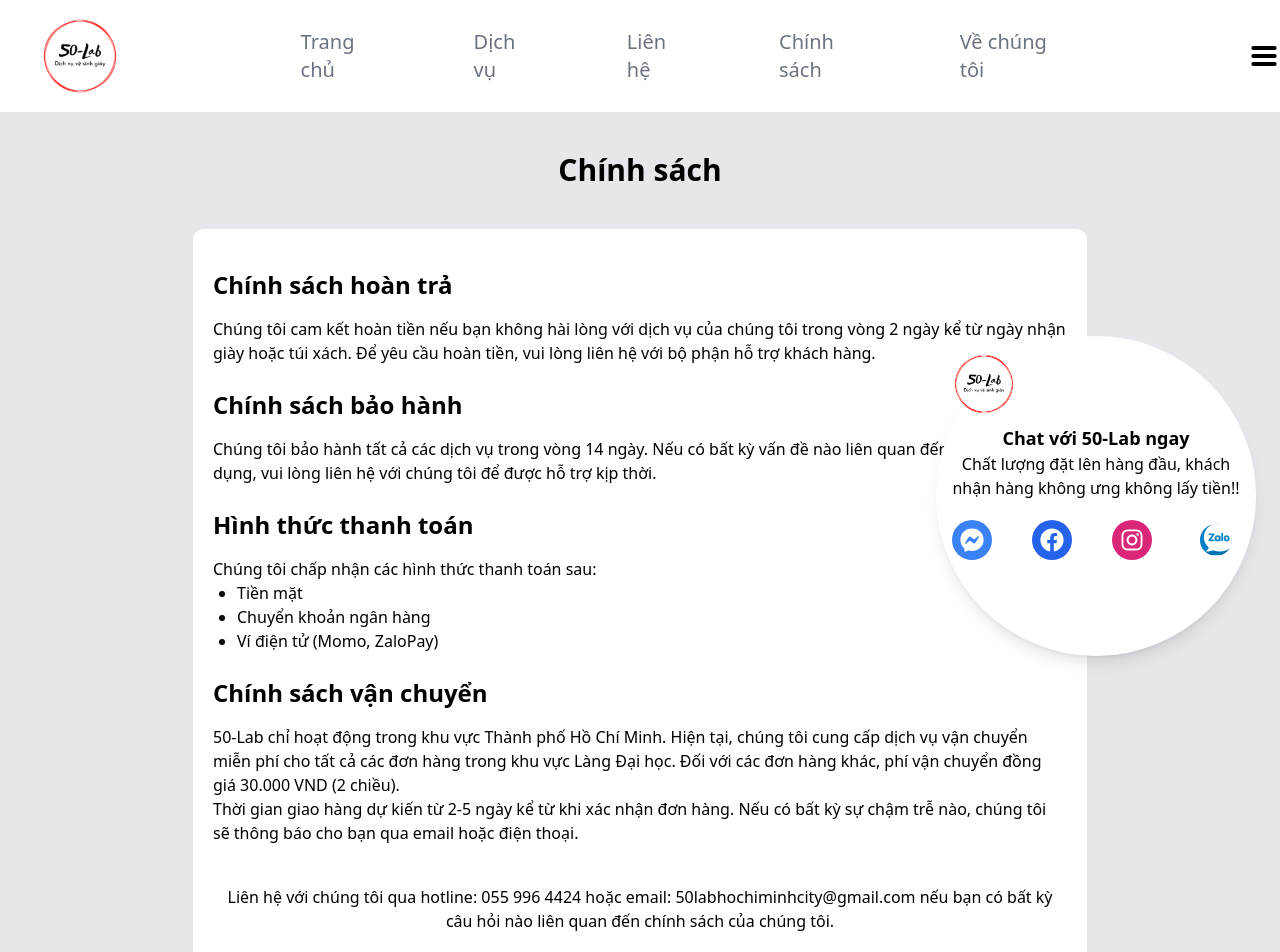
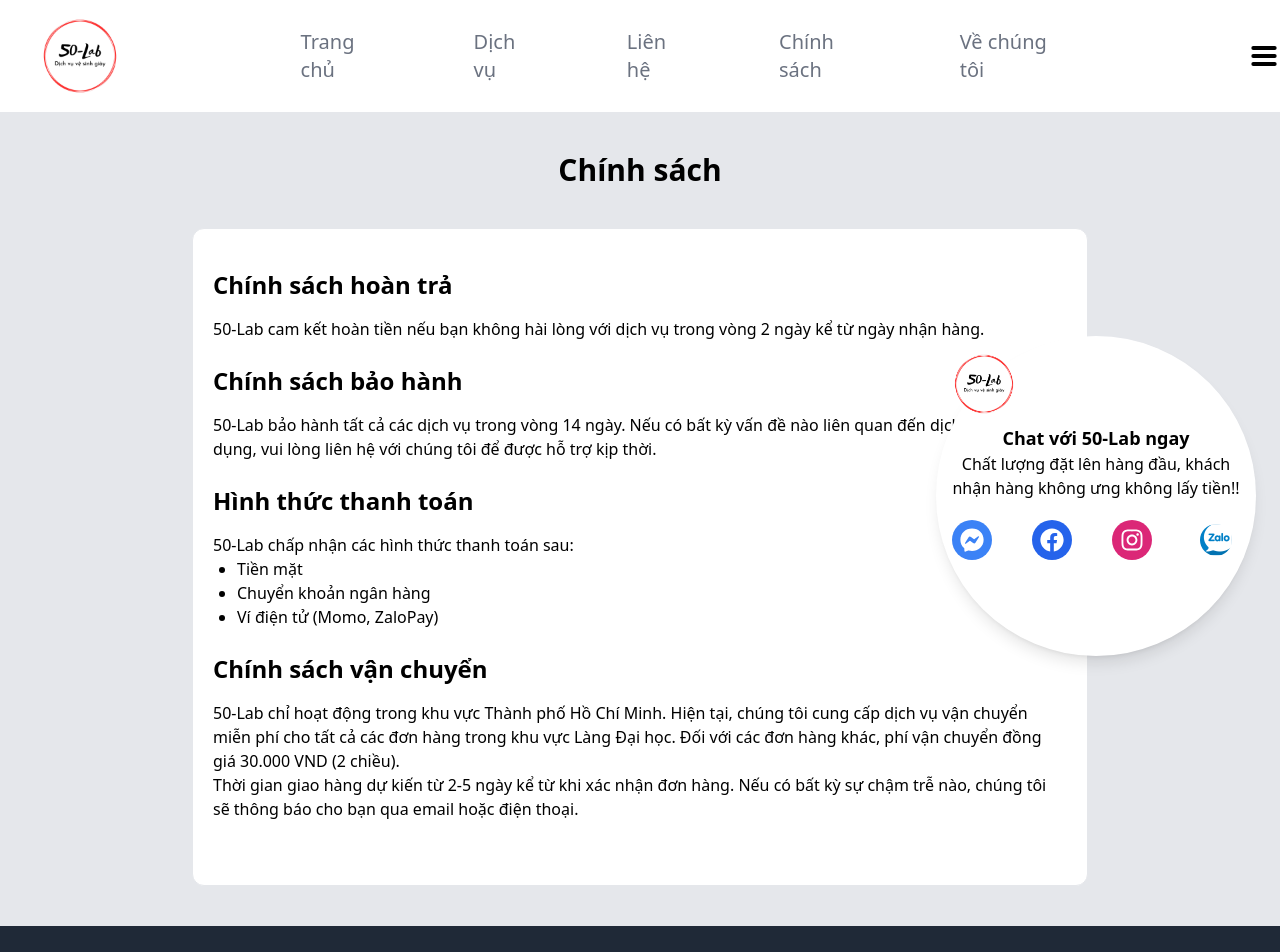
Before and after one commit to Marethy/50lab_cleaner, a React (Vite) app: page /policy in a window 1280 px wide. Shown: the top 952 px of the page. Built offline with nearby package versions, Linux system fonts and the light colour scheme.

Commit message:
tuong feedback

```diff
--- a/package.json
+++ b/package.json
@@ -11,6 +11,7 @@
   },
   "dependencies": {
     "@heroicons/react": "^2.1.5",
+    "@material-tailwind/react": "^2.1.10",
     "@react-icons/all-files": "^4.1.0",
     "emailjs-com": "^3.2.0",
     "ionicons": "^7.4.0",
--- a/src/components/ContactForm.jsx
+++ b/src/components/ContactForm.jsx
@@ -39,7 +39,7 @@
       .then((result) => {
         // Thông báo đặt lịch thành công
         setStatusMessage(
-          "Đặt lịch thành công! Chúng tôi sẽ liên lạc với bạn sớm nhất có thể thông qua gmail và số điện thoại bạn cung cấp."
+          "Đặt lịch thành công! Chúng tôi sẽ liên lạc với bạn sớm nhất có thể thông qua email và số điện thoại bạn cung cấp."
         );
         setFormData({
           name: "",
@@ -73,7 +73,7 @@
             value={formData.name}
             onChange={handleChange}
             className="w-full p-2 border border-gray-300 rounded"
-            placeholder="Name"
+            placeholder="Tên"
             aria-label="Name"
             required
           />
@@ -167,7 +167,7 @@
           className="w-full bg-blue-400 text-black font-bold py-2 rounded-full hover:bg-blue-500 transition duration-300"
           disabled={loading}
         >
-          {loading ? "Sending..." : "Submit"}
+          {loading ? "Đang gửi..." : "Gửi yêu cầu"}
         </button>
         {statusMessage && (
           <div className="mt-4 p-4 bg-green-100 text-green-800 rounded">
--- a/src/components/ServiceCard.jsx
+++ b/src/components/ServiceCard.jsx
@@ -16,6 +16,7 @@
 import { StarIcon } from "@heroicons/react/16/solid";
 import services from "./services"; // Import your services
 import { useNavigate } from "react-router-dom";
+
 
 const Service = ({
   service,
@@ -42,7 +43,7 @@
           />
         </div>
         <div
-          className="text-lg md:text-2xl bg-gray-200 rounded-lg cursor-pointer w-full  text-center hover:bg-gray-400"
+          className="text-lg md:text-2xl  font-bold rounded-lg cursor-pointer w-full  text-center hover:bg-gray-400"
           onClick={() => navigate('/services')}
         >
           {title}
@@ -88,7 +89,7 @@
       </div>
 
       {/* Grid layout for services with 2 columns on larger screens */}
-      <div className="grid grid-cols-1 md:grid-cols-3 gap-12">
+      <div className="grid grid-cols-1 md:grid-cols-3 gap-16 ">
         {/* Service 1: Shoe Cleaning */}
         <Service
           service="service1"
--- a/src/components/ServiceDetail.jsx
+++ b/src/components/ServiceDetail.jsx
@@ -6,7 +6,6 @@
       <h2 className="text-lg font-bold">{name}</h2>
       <p>{serviceInfo}</p>
       <p><strong>Thời gian: </strong>{time}</p>
-      <p><strong>Quy trình: </strong>{procedure}</p>
     </div>
   );
 };
--- a/src/components/services.jsx
+++ b/src/components/services.jsx
@@ -2,7 +2,7 @@
   {
     id: 1,
     name: 'Vệ Sinh Giày - 50.000đ',
-    serviceInfo: 'Dịch vụ vệ sinh cơ bản cho những đôi giày có giá trị dưới 10 triệu đồng, sử dụng dung dịch vệ sinh an toàn cho các loại chất liệu như da, da lộn và vải canvas. Giúp loại bỏ vết bẩn cứng đầu, mang lại vẻ ngoài sạch sẽ và thơm tho cho đôi giày của bạn.',
+    serviceInfo: 'Dịch vụ vệ sinh cơ bản cho những đôi giày có giá trị dưới 10 triệu đồng. Sử dụng dung dịch vệ sinh an toàn cho các loại chất liệu như da, da lộn và vải canvas. Giúp loại bỏ vết bẩn cứng đầu, mang lại vẻ ngoài sạch sẽ và thơm tho cho đôi giày của bạn.',
     time: '2-5 ngày',
     procedure: [
       'Nhận giày',
@@ -14,7 +14,7 @@
   {
     id: 2,
     name: 'Vệ Sinh Giày Cao Cấp - 120.000đ',
-    serviceInfo: 'Dịch vụ vệ sinh dành riêng cho các loại giày cao cấp có giá trị trên 10 triệu đồng, Sử dụng dung dịch vệ sinh đặc biệt để bảo vệ chất liệu cao cấp và giữ nguyên vẻ sang trọng cho giày.',
+    serviceInfo: 'Dịch vụ vệ sinh dành riêng cho các loại giày cao cấp có giá trị trên 10 triệu đồng. Sử dụng dung dịch vệ sinh đặc biệt để bảo vệ chất liệu cao cấp và giữ nguyên vẻ sang trọng cho giày.',
     time: '2-5 ngày',
     procedure: [
       'Nhận giày',
@@ -52,14 +52,14 @@
     id: 5,
     name: 'Sản phẩm khử mùi - 49.000đ',
     serviceInfo: 'Là sản phẩm xịt khử mùi chuyên dụng, giải pháp hiệu quả để loại bỏ hoàn toàn mùi hôi mà không ảnh hưởng đến chất liệu.',
-    time: '',
+    time: '[15 phút] - Xịt đều bên trong giày và để khô tự nhiên 15 phút để đạt hiệu quả tốt nhất.',
     procedure: [],
   },
   {
     id: 6,
     name: 'Ưu Tiên 24h - 25.000đ',
     serviceInfo: 'Dịch vụ ưu tiên dành cho khách hàng cần gấp. Chúng tôi cam kết hoàn thành vệ sinh và bảo dưỡng giày, túi xách và ví trong vòng 24 giờ.',
-    time: '24 giờ',
+    time: '[24 giờ]',
     procedure: [
       'Nhận sản phẩm',
       'Đánh giá và thực hiện nhanh chóng toàn bộ quy trình vệ sinh hoặc bảo dưỡng',
--- a/src/pages/PolicyPage.jsx
+++ b/src/pages/PolicyPage.jsx
@@ -3,30 +3,29 @@
 const PolicyPage = () => {
   return (
     <div className="bg-gray-200 py-10 flex flex-col items-center gap-10">
-              <h1 className="text-3xl font-bold text-center">Chính sách</h1>
+      <h1 className="text-3xl font-bold text-center">Chính sách</h1>
 
       <div className="max-w-4xl mx-auto bg-white border text-black px-5 py-10 rounded-xl ">
-
         <section className="mb-6">
           <h2 className="text-2xl font-semibold mb-4">Chính sách hoàn trả</h2>
           <p>
-            Chúng tôi cam kết hoàn tiền nếu bạn không hài lòng với dịch vụ của
-            chúng tôi trong vòng 2 ngày kể từ ngày nhận giày hoặc túi xách. Để yêu
-            cầu hoàn tiền, vui lòng liên hệ với bộ phận hỗ trợ khách hàng.
+            50-Lab cam kết hoàn tiền nếu bạn không hài lòng với dịch vụ trong
+            vòng 2 ngày kể từ ngày nhận hàng.
           </p>
         </section>
 
         <section className="mb-6">
           <h2 className="text-2xl font-semibold mb-4">Chính sách bảo hành</h2>
           <p>
-            Chúng tôi bảo hành tất cả các dịch vụ trong vòng 14 ngày. Nếu có bất kỳ
-            vấn đề nào liên quan đến dịch vụ đã sử dụng, vui lòng liên hệ với chúng tôi để được hỗ trợ kịp thời.
+            50-Lab bảo hành tất cả các dịch vụ trong vòng 14 ngày. Nếu có bất
+            kỳ vấn đề nào liên quan đến dịch vụ đã sử dụng, vui lòng liên hệ với
+            chúng tôi để được hỗ trợ kịp thời.
           </p>
         </section>
 
         <section className="mb-6">
           <h2 className="text-2xl font-semibold mb-4">Hình thức thanh toán</h2>
-          <p>Chúng tôi chấp nhận các hình thức thanh toán sau:</p>
+          <p> 50-Lab chấp nhận các hình thức thanh toán sau:</p>
           <ul className="list-disc pl-6">
             <li>Tiền mặt</li>
             <li>Chuyển khoản ngân hàng</li>
@@ -37,20 +36,18 @@
         <section className="mb-6">
           <h2 className="text-2xl font-semibold mb-4">Chính sách vận chuyển</h2>
           <p>
-            50-Lab chỉ hoạt động trong khu vực Thành phố Hồ Chí Minh. Hiện tại, chúng tôi cung cấp dịch vụ vận chuyển miễn phí cho tất cả các đơn hàng trong khu vực Làng Đại học. Đối với các đơn hàng khác, phí vận chuyển đồng giá 30.000 VND (2 chiều).
+            50-Lab chỉ hoạt động trong khu vực Thành phố Hồ Chí Minh. Hiện tại,
+            chúng tôi cung cấp dịch vụ vận chuyển miễn phí cho tất cả các đơn
+            hàng trong khu vực Làng Đại học. Đối với các đơn hàng khác, phí vận
+            chuyển đồng giá 30.000 VND (2 chiều).
           </p>
           <p>
-            Thời gian giao hàng dự kiến từ 2-5 ngày kể từ khi xác nhận đơn hàng. Nếu có bất kỳ sự chậm trễ nào, chúng tôi sẽ thông báo cho bạn qua email hoặc điện thoại.
+            Thời gian giao hàng dự kiến từ 2-5 ngày kể từ khi xác nhận đơn hàng.
+            Nếu có bất kỳ sự chậm trễ nào, chúng tôi sẽ thông báo cho bạn qua
+            email hoặc điện thoại.
           </p>
         </section>
-
-        <footer className="mt-10 text-center">
-          <p>
-            Liên hệ với chúng tôi qua hotline: 055 996 4424 hoặc email:
-            50labhochiminhcity@gmail.com nếu bạn có bất kỳ câu hỏi nào liên quan đến chính sách của chúng tôi.
-          </p>
-        </footer>
-      </div>
+        </div>
     </div>
   );
 };
```
Also changed, not shown: 1 other file (tests, documents, lock files or other folders).
